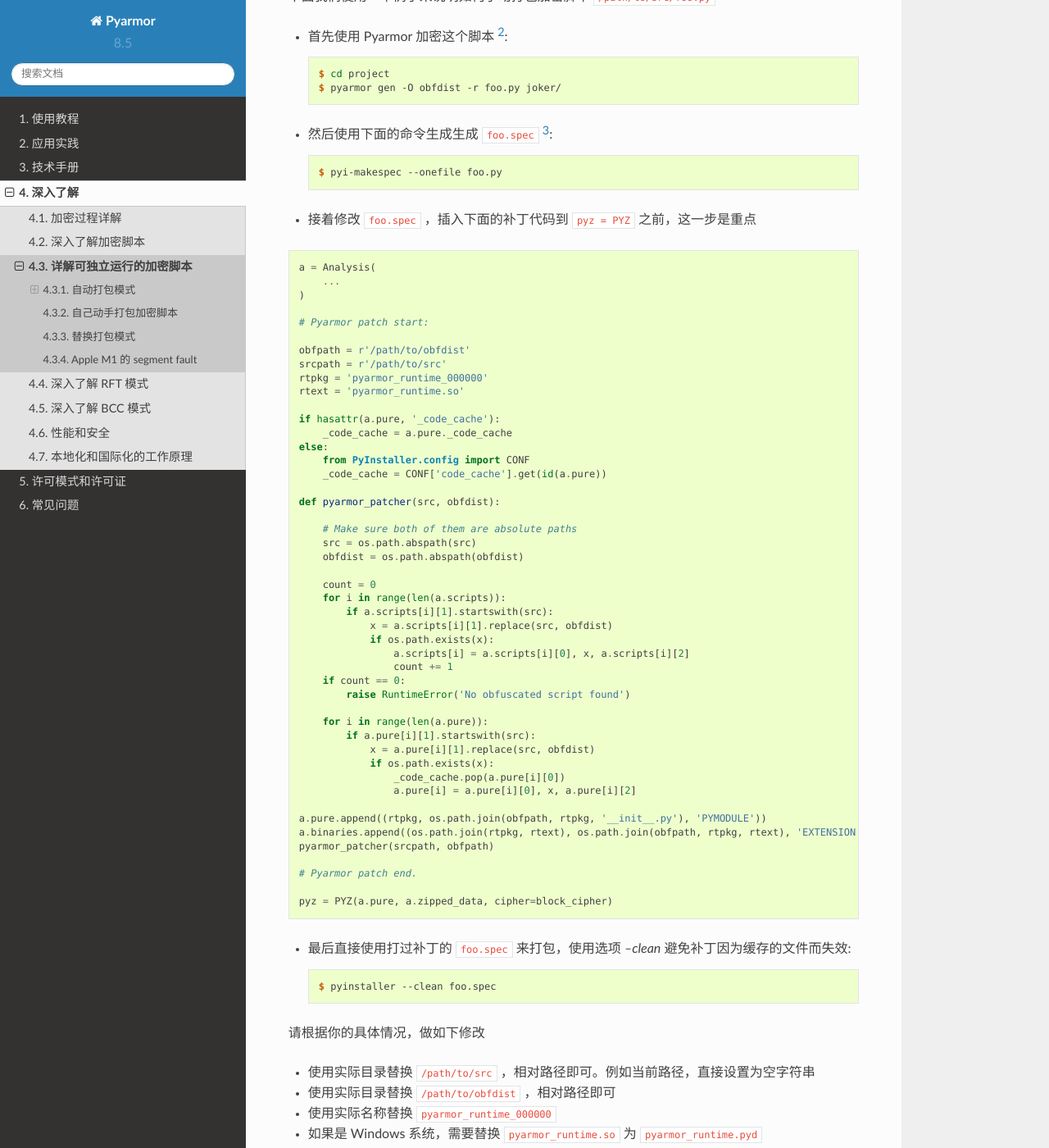
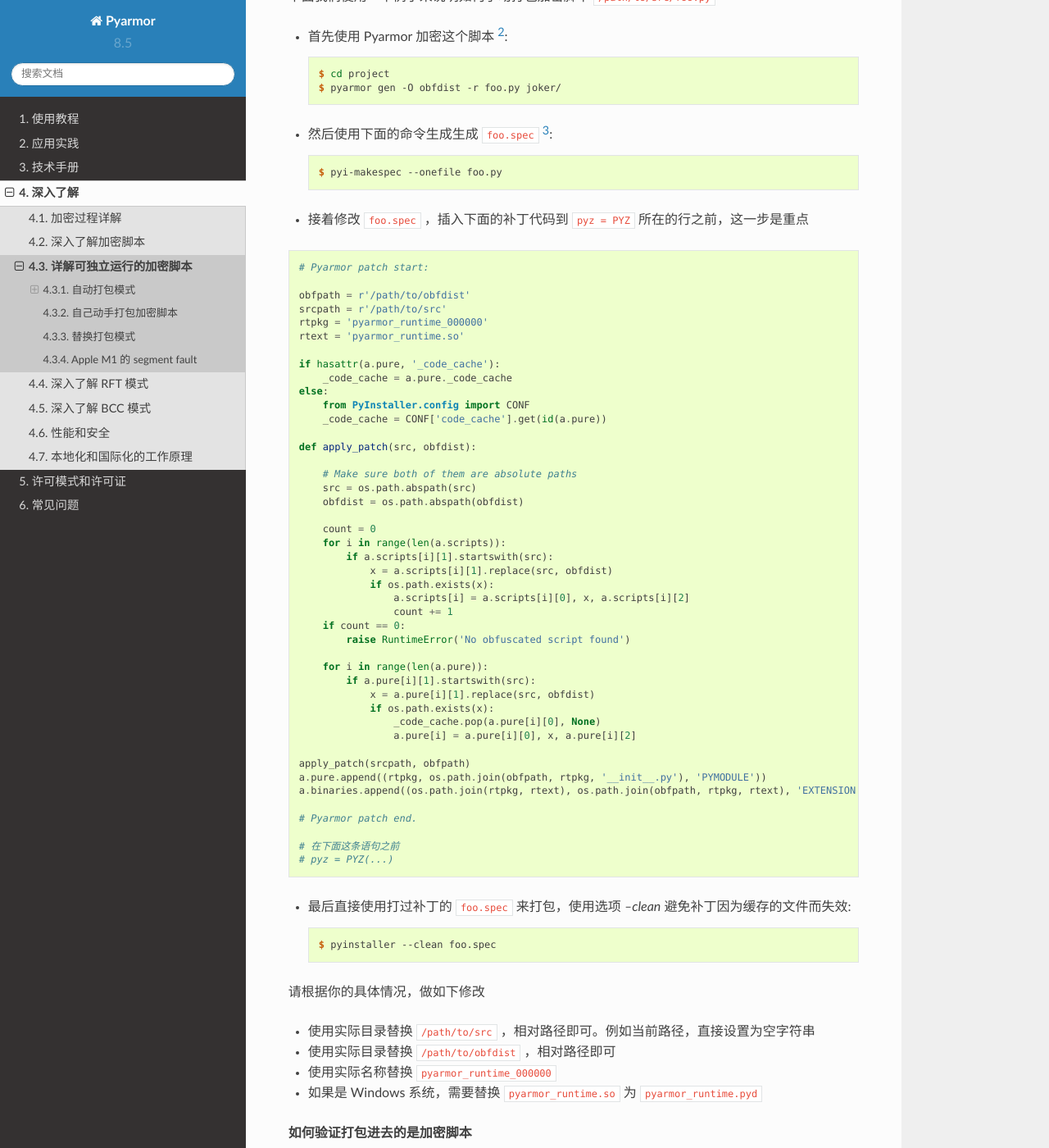
Before and after one commit to dashingsoft/pyarmor-docs-zh, a Sphinx documentation site: the page built from docs/topic/repack.rst, in a window 1280 px wide and 1400 px high, scrolled down 3898 px. Shown: the whole window at 82% size. Built offline with Sphinx 7.4.7 and the Read the Docs theme 2.0.0, drawn with Linux system fonts in a browser that asks for light colours.

Commit message:
Refine code

```diff
--- a/docs/topic/repack.rst
+++ b/docs/topic/repack.rst
@@ -153,13 +153,9 @@
 
     $ pyi-makespec --onefile foo.py
 
-* 接着修改 ``foo.spec`` ，插入下面的补丁代码到 ``pyz = PYZ`` 之前，这一步是重点
+* 接着修改 ``foo.spec`` ，插入下面的补丁代码到 ``pyz = PYZ`` 所在的行之前，这一步是重点
 
 .. code-block:: python
-
-    a = Analysis(
-        ...
-    )
 
     # Pyarmor patch start:
 
@@ -174,7 +170,7 @@
         from PyInstaller.config import CONF
         _code_cache = CONF['code_cache'].get(id(a.pure))
 
-    def pyarmor_patcher(src, obfdist):
+    def apply_patch(src, obfdist):
 
         # Make sure both of them are absolute paths
         src = os.path.abspath(src)
@@ -194,16 +190,17 @@
             if a.pure[i][1].startswith(src):
                 x = a.pure[i][1].replace(src, obfdist)
                 if os.path.exists(x):
-                    _code_cache.pop(a.pure[i][0])
+                    _code_cache.pop(a.pure[i][0], None)
                     a.pure[i] = a.pure[i][0], x, a.pure[i][2]
 
+    apply_patch(srcpath, obfpath)
     a.pure.append((rtpkg, os.path.join(obfpath, rtpkg, '__init__.py'), 'PYMODULE'))
     a.binaries.append((os.path.join(rtpkg, rtext), os.path.join(obfpath, rtpkg, rtext), 'EXTENSION'))
-    pyarmor_patcher(srcpath, obfpath)
 
     # Pyarmor patch end.
 
-    pyz = PYZ(a.pure, a.zipped_data, cipher=block_cipher)
+    # 在下面这条语句之前
+    # pyz = PYZ(...)
 
 * 最后直接使用打过补丁的 ``foo.spec`` 来打包，使用选项 `--clean` 避免补丁因为缓存的文件而失效::
 
```
